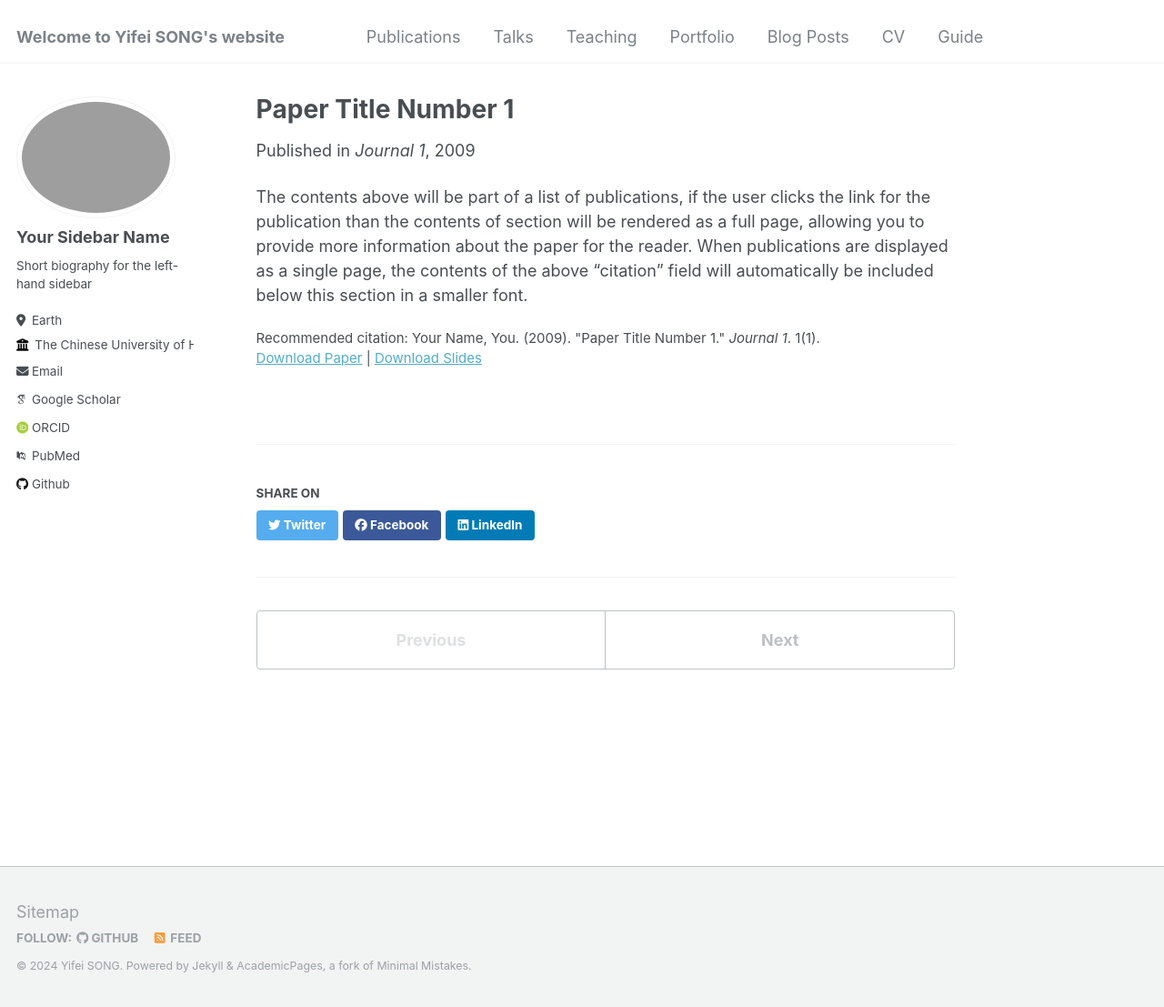
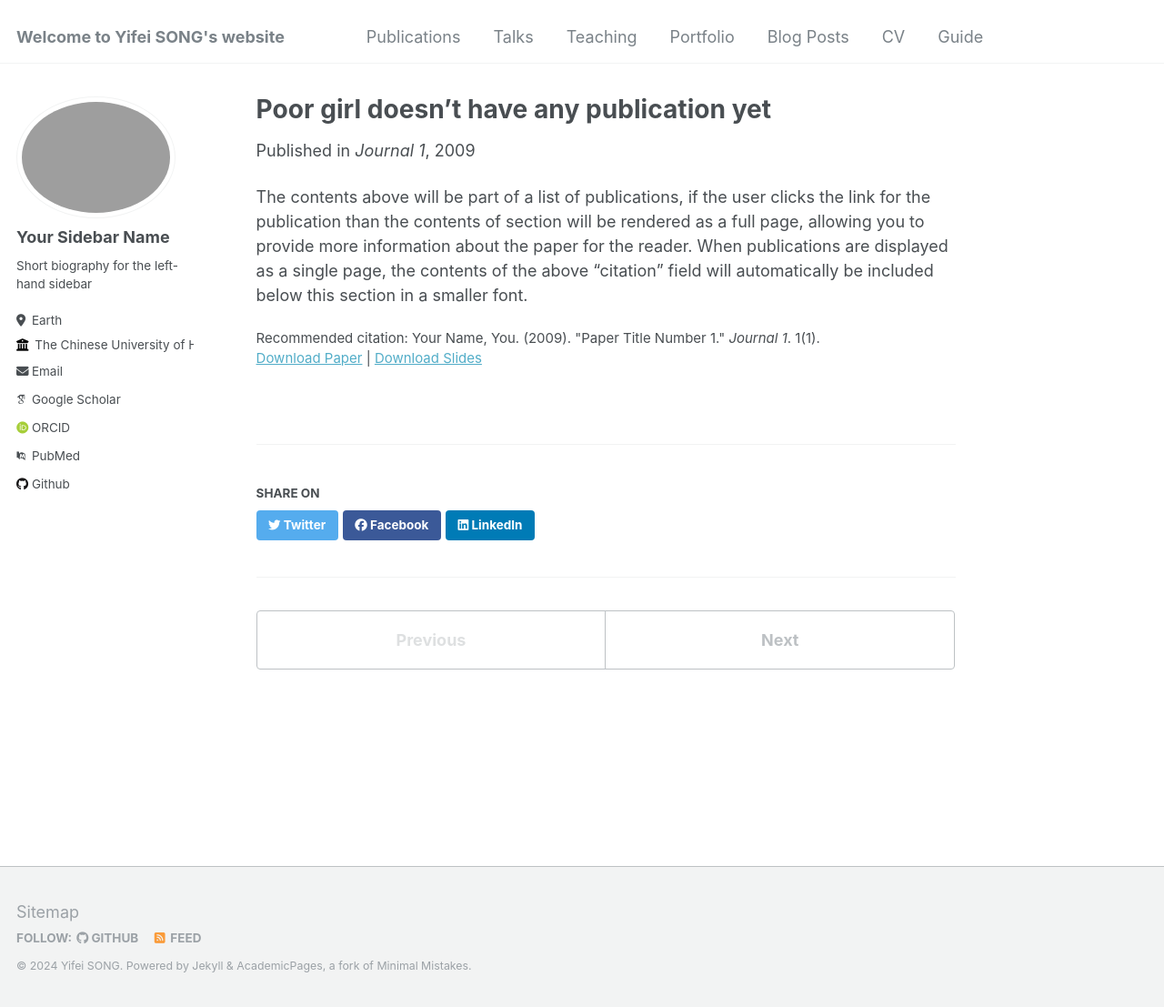
Before and after one commit to HiFei4869/HiFei4869.github.io, a Jekyll site: the page built from _publications/2009-10-01-paper-title-number-1.md, in a window 1280 px wide and 1107 px high. Shown: the whole window at 91% size. Built offline with Jekyll 4.4.1, drawn with Linux system fonts in a browser that asks for light colours; some web fonts are replaced.

Commit message:
Update 2009-10-01-paper-title-number-1.md

```diff
--- a/_publications/2009-10-01-paper-title-number-1.md
+++ b/_publications/2009-10-01-paper-title-number-1.md
@@ -1,5 +1,5 @@
 ---
-title: "Paper Title Number 1"
+title: "Poor girl doesn't have any publication yet"
 collection: publications
 permalink: /publication/2009-10-01-paper-title-number-1
 excerpt: 'This paper is about the number 1. The number 2 is left for future work.'
```
